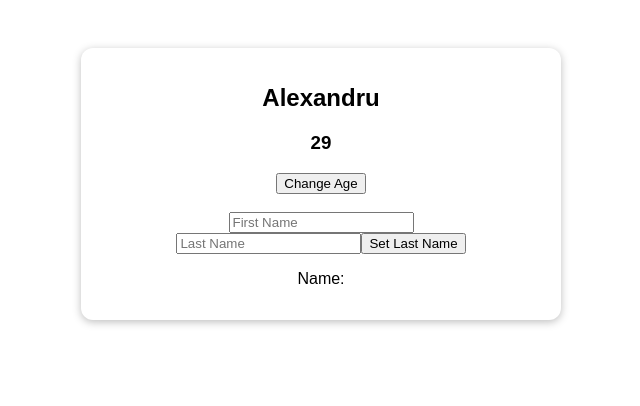
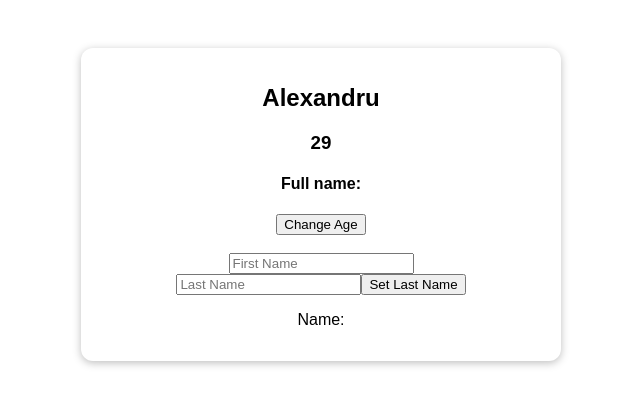
Before and after one commit to AlexBeje/vue-the-complete-guide, a Vue app in the folder section-19/composition-01-starting-setup/: page / in a window 1280 px wide. Shown: the top 406 px of the page, without its empty margins (319-959 px from the left). Built offline with nearby package versions, Linux system fonts and the light colour scheme.

Commit message:
📦 NEW: Provide and inject.

```diff
--- a/section-19/composition-01-starting-setup/src/App.vue
+++ b/section-19/composition-01-starting-setup/src/App.vue
@@ -1,8 +1,6 @@
 <template>
   <section class="container">
-    <h2>{{ user.userName }}</h2>
-    <h3>{{ user.userAge }}</h3>
-    <button @click="changeAge(1993)">Change Age</button>
+    <UserData :user="user" @changeAge="changeAge" />
     <div>
       <br />
       <input type="text" placeholder="First Name" v-model="firstName" />
@@ -18,7 +16,8 @@
 </template>
 
 <script setup>
-import { ref, reactive, computed } from 'vue';
+import { ref, reactive, computed, provide } from 'vue';
+import UserData from './components/UserData.vue';
 
 const user = reactive({
   userName: 'Alexandru',
@@ -33,13 +32,15 @@ const fullName = computed(() => {
   return firstName.value + ' ' + lastName.value;
 });
 
+function setLastName() {
+  lastName.value = lastNameInput.value.value;
+}
+
 function changeAge(age) {
   user.userAge = age;
 }
 
-function setLastName() {
-  lastName.value = lastNameInput.value.value;
-}
+provide('fullName', fullName);
 </script>
 
 <style>
--- /dev/null
+++ b/section-19/composition-01-starting-setup/src/components/UserData.vue
@@ -0,0 +1,20 @@
+<template>
+  <h2>{{ user.userName }}</h2>
+  <h3>{{ user.userAge }}</h3>
+  <h4>Full name: {{ fullName }}</h4>
+  <button @click="changeAge(1993)">Change Age</button>
+</template>
+
+<script setup>
+import { defineProps, defineEmits, inject } from 'vue';
+
+defineProps(['user']);
+const emit = defineEmits(['changeAge']);
+
+function changeAge(age) {
+  emit('changeAge', age);
+}
+
+const fullName = inject('fullName');
+console.error('fullName', fullName);
+</script>
```
